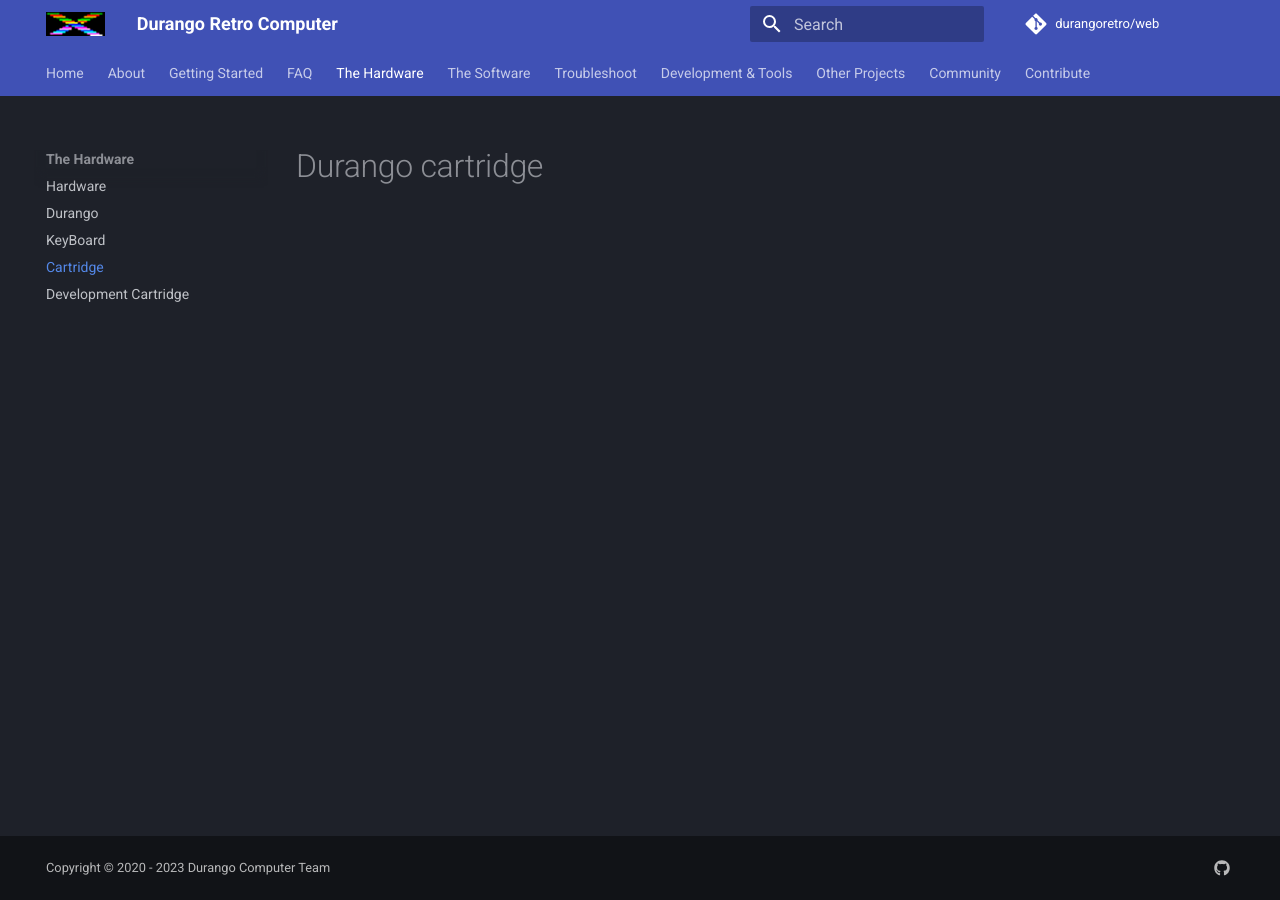
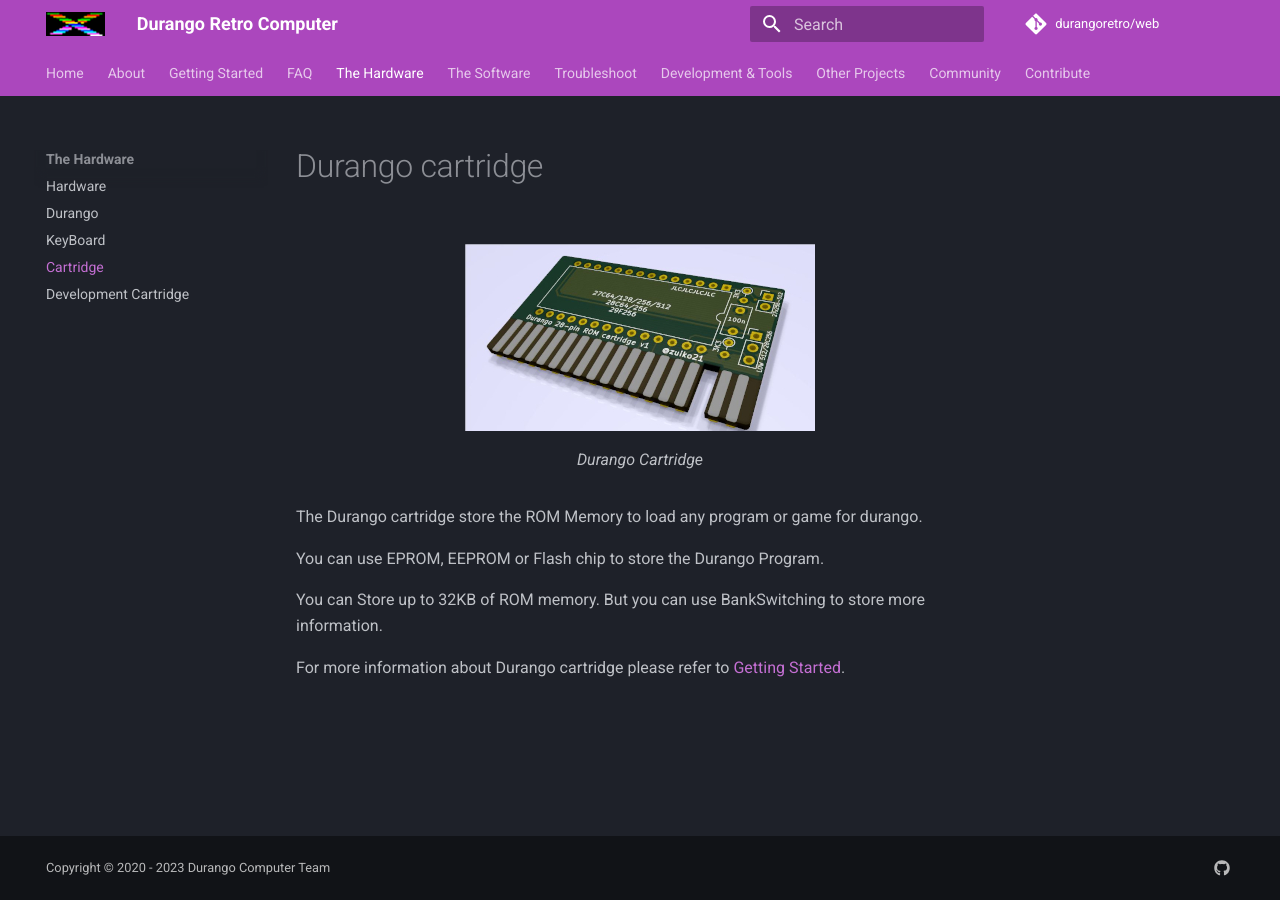
Before and after one commit to durangoretro/web, an MkDocs documentation site: the page built from docs/hardware/cartidge.md, in a window 1280 px wide. Built offline with MkDocs 1.6.1 and Material for MkDocs 9.7.7, drawn with Linux system fonts in a browser that asks for light colours; comment, search, counter and statistics services are not loaded.

Commit message:
changing schema color and adding dev cart info

```diff
--- a/docs/hardware/cartidge.md
+++ b/docs/hardware/cartidge.md
@@ -1 +1,14 @@
 # Durango cartridge
+
+<figure markdown>
+![Durango Cartridge](../assets/img/cart.jpg)
+<figcaption>Durango Cartridge</figcaption>
+</figure>
+
+The Durango cartridge store the ROM Memory to load any program or game for durango.
+
+You can use EPROM, EEPROM or Flash chip to store the Durango Program.
+
+You can Store up to 32KB of ROM memory. But you can use BankSwitching to store more information.
+
+For more information about Durango cartridge please refer to [Getting Started](../started/).
--- a/mkdocs.yml
+++ b/mkdocs.yml
@@ -48,7 +48,8 @@
   favicon: assets/img/favicon.png
   palette:
     scheme: slate
-    accent: indigo
+    accent: blue
+    primary: purple
 markdown_extensions:
   - attr_list
   - md_in_html
```
Also changed, not shown: docs/hardware/dev_cart.md (+11 -0 lines), docs/assets/img/devcart.png (added).
